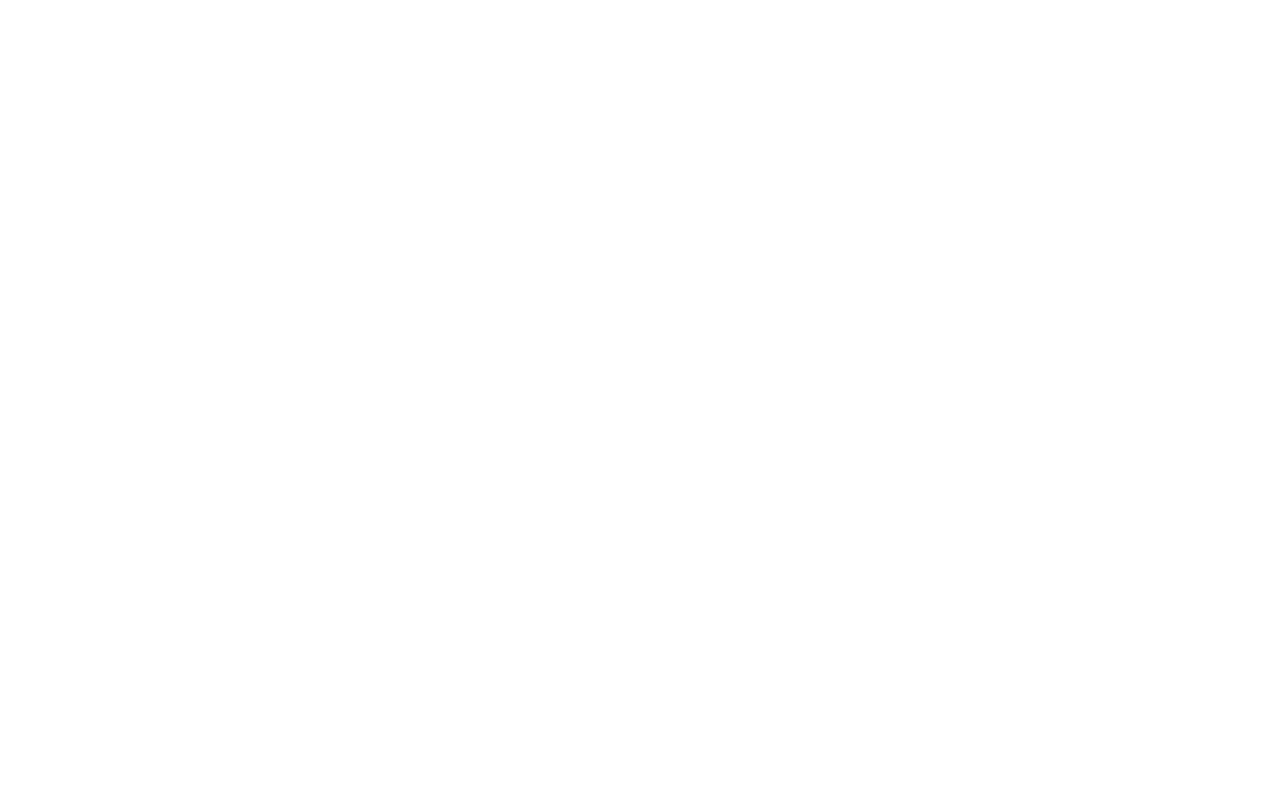
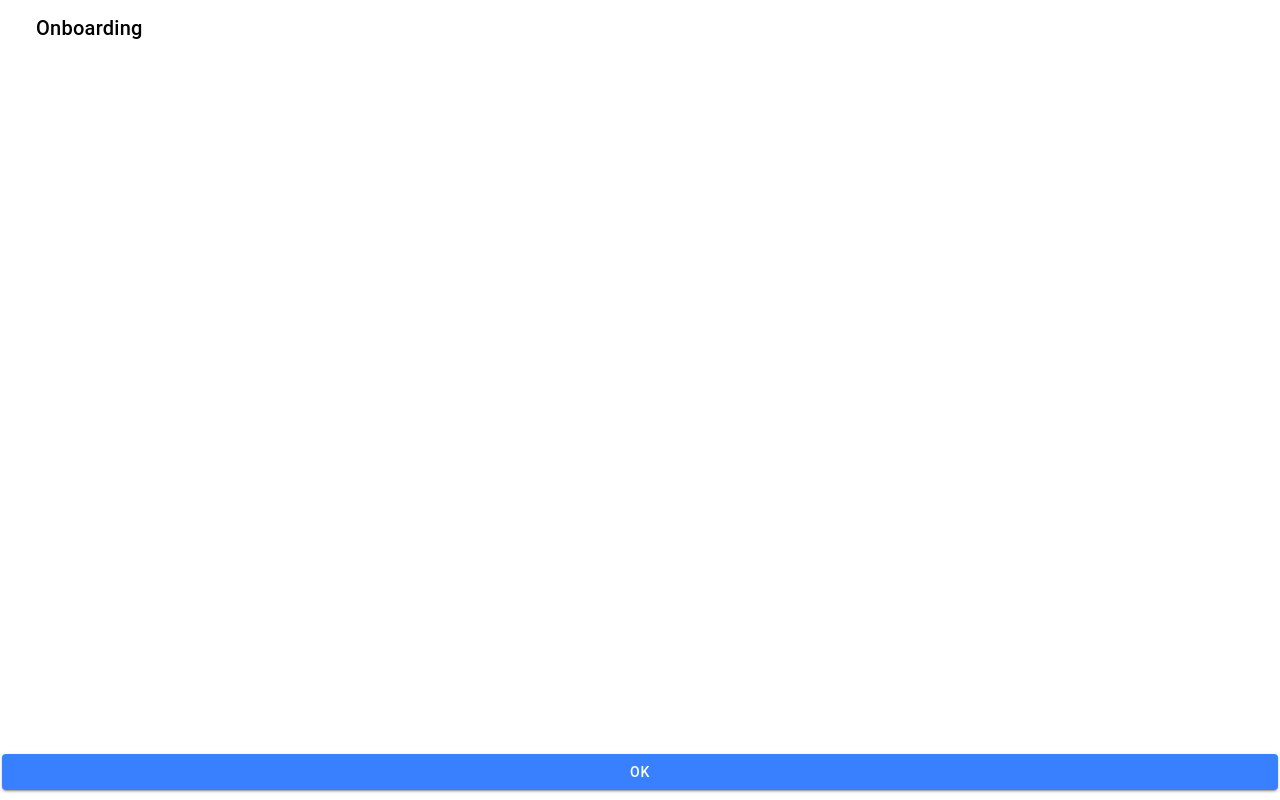
Before and after one commit to alvis/bareapp, a React (Create React App) app: page /onboarding in a window 1280 px wide. Built offline with nearby package versions, Linux system fonts and the light colour scheme.

Commit message:
feat: add a onboarding screen before the home screen

```diff
--- a/src/App.tsx
+++ b/src/App.tsx
@@ -19,14 +19,16 @@
 import { Redirect, Route } from 'react-router-dom';
 
 import Home from './pages/Home';
+import Onboarding from './pages/Onboarding';
 
 export default function App(): ReturnType<React.FC> {
   return (
     <IonApp>
       <IonReactRouter>
         <IonRouterOutlet>
+          <Route path="/onboarding" component={Onboarding} />
           <Route path="/home" component={Home} />
-          <Redirect exact from="/" to="/home" />
+          <Redirect exact from="/" to="/onboarding" />
         </IonRouterOutlet>
       </IonReactRouter>
     </IonApp>
--- /dev/null
+++ b/src/pages/Onboarding/index.tsx
@@ -0,0 +1,41 @@
+/*
+ *                            *** MIT LICENSE ***
+ * -------------------------------------------------------------------------
+ * This code may be modified and distributed under the MIT license.
+ * See the LICENSE file for details.
+ * -------------------------------------------------------------------------
+ *
+ * @summary   Onboarding page
+ *
+ * @author    Alvis HT Tang <alvis@hilbert.space>
+ * @license   MIT
+ * @copyright Copyright (c) 2020 - All Rights Reserved.
+ * -------------------------------------------------------------------------
+ */
+
+import {
+  IonButton,
+  IonContent,
+  IonFooter,
+  IonPage,
+  IonTitle,
+  IonToolbar,
+} from '@ionic/react';
+import React, { useContext } from 'react';
+
+export default function Onboarding(): ReturnType<React.FC> {
+  return (
+    <IonPage>
+      <IonContent fullscreen class="ion-padding">
+        <IonTitle>Onboarding</IonTitle>
+      </IonContent>
+      <IonFooter className="ion-no-border">
+        <IonToolbar>
+          <IonButton expand="block" routerLink="/home">
+            OK
+          </IonButton>
+        </IonToolbar>
+      </IonFooter>
+    </IonPage>
+  );
+}
```
